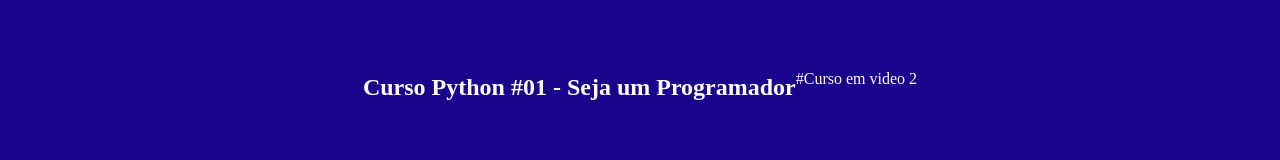
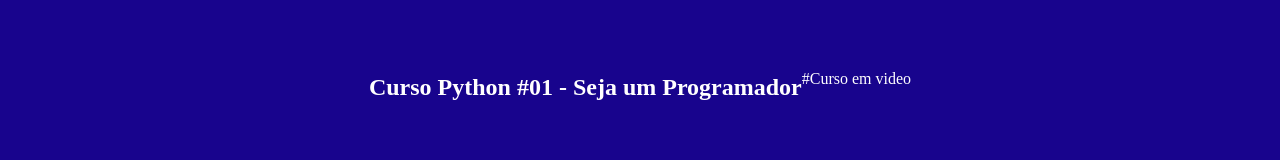
Before and after one commit to pedrofloter01/aluraflix_pedro, a plain HTML site: page aluraflix/index.html in a window 1280 px wide. Shown: the part 135-295 px from the top of the page. Drawn offline with Linux system fonts and the light colour scheme.

Commit message:
meu projet 1

```diff
--- a/aluraflix/index.html
+++ b/aluraflix/index.html
@@ -14,7 +14,7 @@
     <header>ALURAFLIX</header>
     <section>
         <h1>Curso Python #01 - Seja um Programador</h1>
-         <p>#Curso em video 2</p>
+         <p>#Curso em video </p>
     </section>
 
 
```
